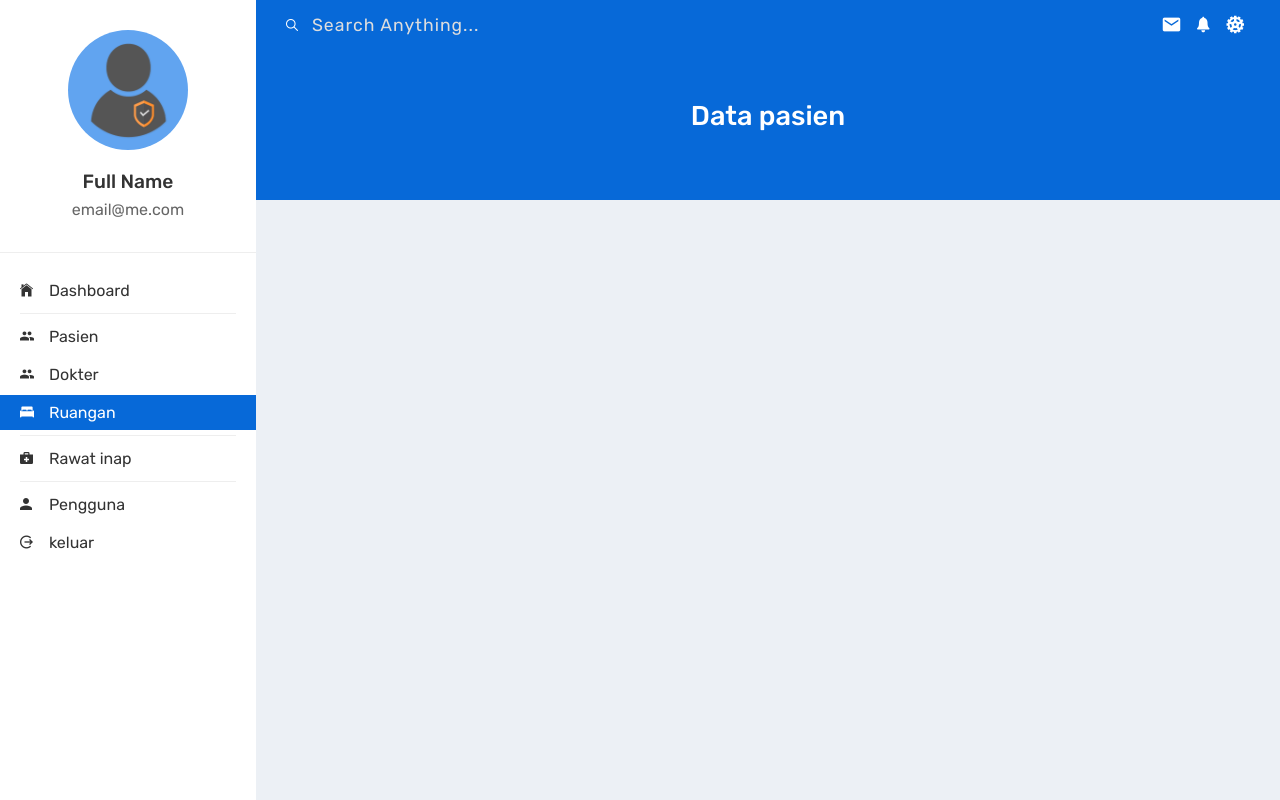
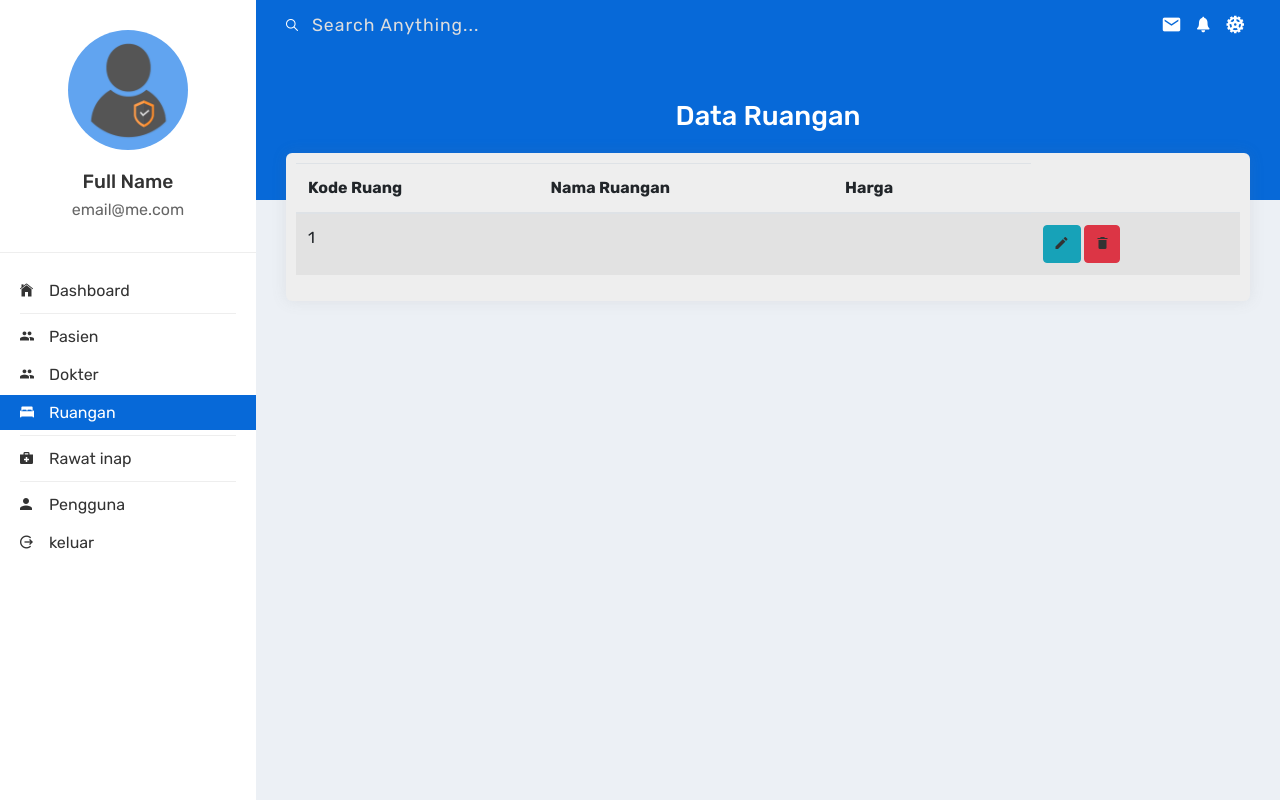
Before and after one commit to Gali8-hue/rumahsakit, a PHP site: page /ruangan.php in a window 1280 px wide. Run offline with PHP 8.4, Linux system fonts and the light colour scheme; tables that the repository leaves empty or names only in its code hold one stand-in row (values such as "Sample post"); data that the repository does not hold is empty.

Commit message:
tambah tabel ruangan

```diff
--- a/ruangan.php
+++ b/ruangan.php
@@ -1,8 +1,50 @@
 <?php
      $halaman = "Ruangan";
-include 'inc/header.php';
+     include 'inc/header.php';
 ?>
 
-<h1 class="title">Data pasien </h1>
+<h1 class="title">Data Ruangan </h1>
+<div class="wrap-content">
+<table class="table table-striped">
+    <thead>
+        <tr>
+
+            <th>Kode Ruang</th>
+            <th>Nama Ruangan</th>
+            <th>Harga</th>
+
+            <th></th>
+        </tr>
+    </thead>
+    <tbody>
+        <?php
+            $sql = mysqli_query ($koneksi, "SELECT * FROM ruangan");
+            while ($value = mysqli_fetch_array($sql)) {
+
+        ?>
+        <tr>
+            <td>1</td>
+            <td><?= $value ['kode_ruang']?></td>
+            <td><?= $value ['nama_ruangan']?></td>
+            <td><?= $value ['harga']?></td>
+            <td>
+                <a  class= 'btn btn-info' href=""><i class="icon ion-md-create"></i></a>
+                <a  class= 'btn btn-danger' href=""><i class="icon ion-md-trash"></i></a>
+
+            </td>
+        </tr>
+
+        <?php } ?>
+    </tbody>
+    <tfoot>
+
+    </tfoot>
+
+
+
+
+
+</table>
+</div>
 
 <?php include 'inc/footer.php'; ?>
```
